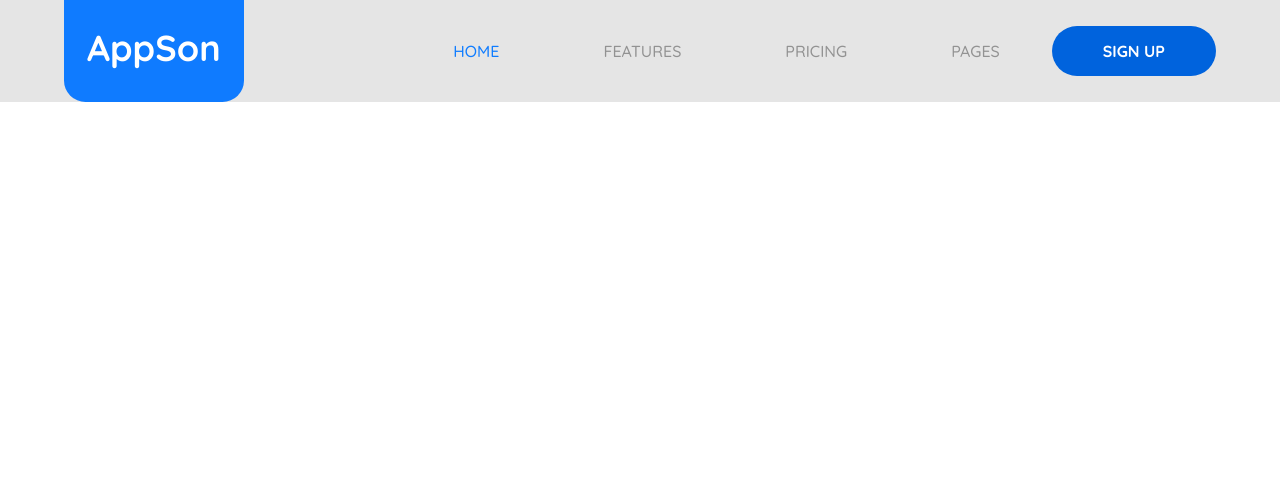
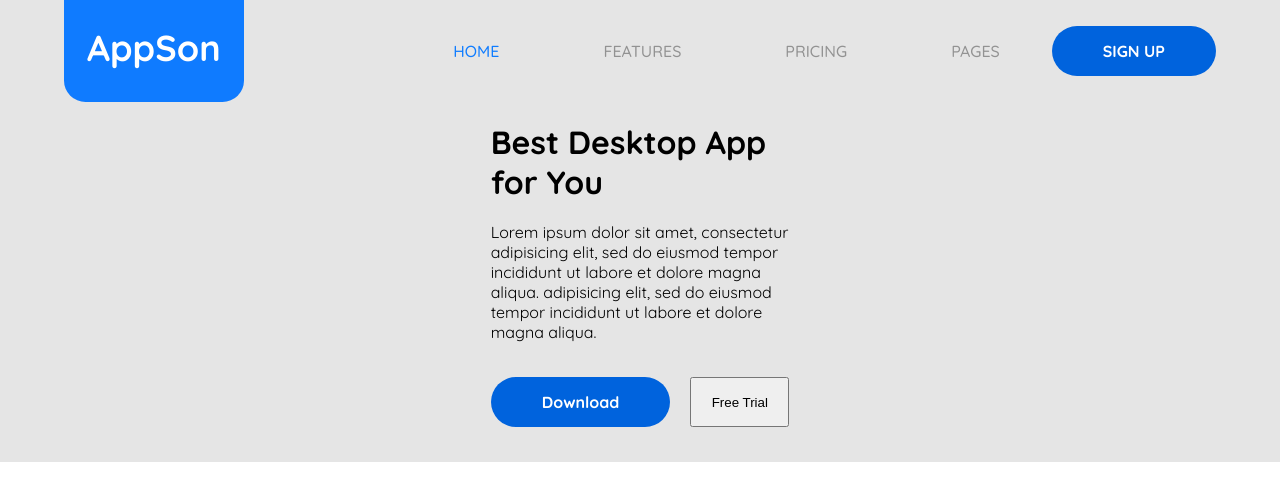
Before and after one commit to Haas-Roman/smartAcademyPrj01, a plain HTML site: page index.html in a window 1280 px wide. Drawn offline with Linux system fonts and the light colour scheme.

Commit message:
header-main-content

```diff
--- a/index.html
+++ b/index.html
@@ -32,7 +32,23 @@
             </nav>
         </div>
 
-
+        <div class="container">
+            <div class="header__content">
+                <div class="header__content__heading">
+                    <h1>Best Desktop App for You</h1>
+                </div>
+                <div class="header__content__text">
+                    <p>Lorem ipsum dolor sit amet, consectetur adipisicing elit, sed do eiusmod tempor incididunt ut
+                        labore et dolore magna aliqua. adipisicing elit, sed do eiusmod tempor incididunt ut labore et
+                        dolore magna aliqua.
+                    </p>
+                </div>
+                <div class="header__content__btns">
+                    <button class="btn-blue">Download</button>
+                    <button class="btn-nocolor">Free Trial</button>
+                </div>
+            </div>
+        </div>
     </header>
 
 
--- a/style/style.css
+++ b/style/style.css
@@ -114,3 +114,26 @@ li {
 }
 
 /************************header__content***************************/
+
+.header__content {
+    display: grid;
+    grid-template-rows: 1fr 1fr 1fr;
+    grid-template-columns: 1fr 1fr 1fr;
+    align-items: center;
+    align-self: center;
+}
+
+.header__content__heading {
+    grid-column: 2/3;
+}
+
+.header__content__text {
+    grid-column: 2/3;
+}
+
+.header__content__btns {
+    display: grid;
+    grid-template-columns: 1fr 1fr;
+    grid-gap: 20px;
+    grid-column: 2/3;
+}
```
